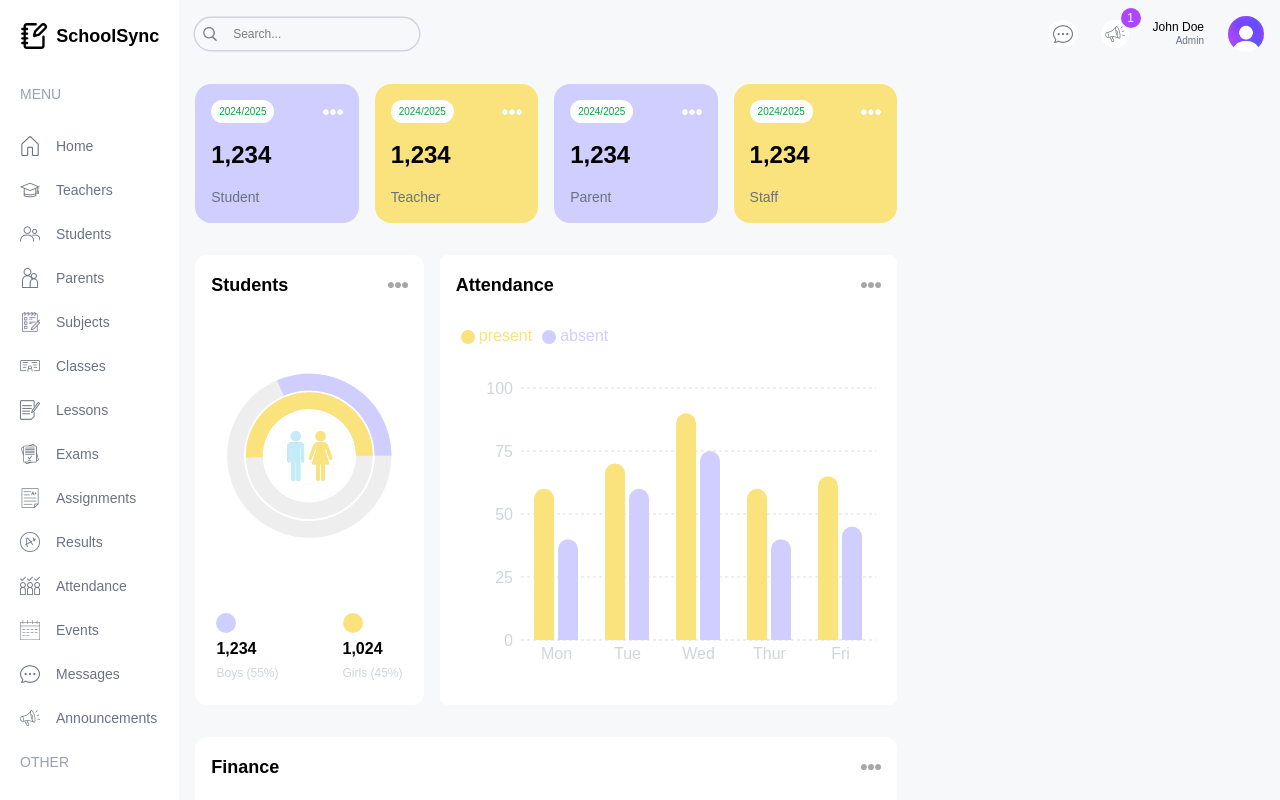
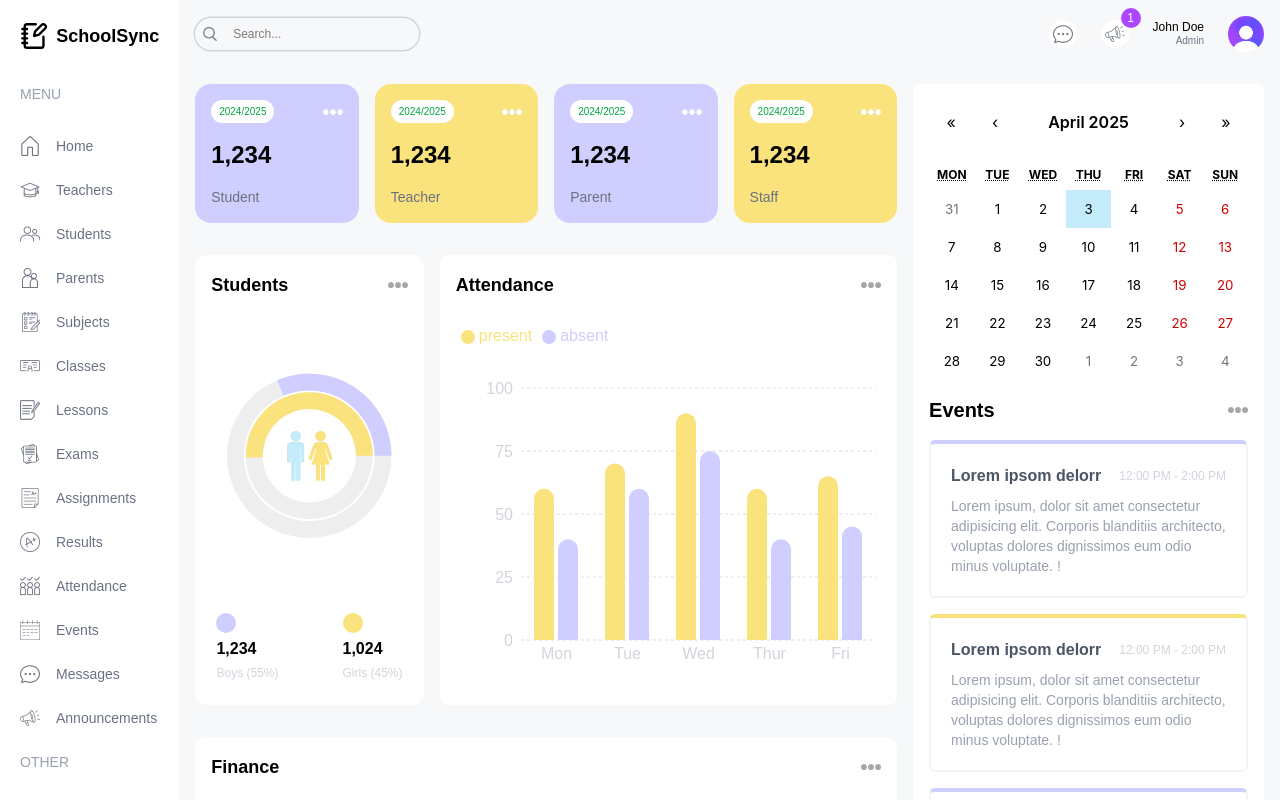
Before and after one commit to chibokaxavier/schoolsync, a Next.js app: page /admin in a window 1280 px wide. Shown: the top 800 px of the page. Built offline with nearby package versions, Linux system fonts and the light colour scheme; a web font is replaced by a local one.

Commit message:
calendar and events styling complete

```diff
--- a/app/admin/page.tsx
+++ b/app/admin/page.tsx
@@ -1,5 +1,6 @@
 import AttendanceChart from "@/components/AttendanceChart";
 import CountChart from "@/components/CountChart";
+import EventCalendar from "@/components/EventCalendar";
 import FinanceChart from "@/components/FinanceChart";
 import UserCard from "@/components/UserCard";
 import React from "react";
@@ -26,7 +27,9 @@
           <FinanceChart />
         </div>
       </div>
-      <div className="w-full lg:w-1/3"></div>
+      <div className="w-full lg:w-1/3">
+        <EventCalendar />{" "}
+      </div>
     </div>
   );
 };
--- a/app/globals.css
+++ b/app/globals.css
@@ -9,3 +9,18 @@
 body {
   font-family: var(--font-jamjuree, monospace) !important;
 }
+
+.react-calendar {
+  width: 100% !important;
+  border: none !important;
+  font-family: "Inter", sans-serif !important;
+}
+
+.react-calendar__navigation__label__labelText {
+  font-weight: 600;
+}
+
+.react-calendar__tile--active {
+  background-color: #c3ebfa !important ;
+  color: black !important;
+}
--- /dev/null
+++ b/components/EventCalendar.tsx
@@ -0,0 +1,62 @@
+"use client";
+import Image from "next/image";
+import { useState } from "react";
+import Calendar from "react-calendar";
+import "react-calendar/dist/Calendar.css";
+
+type ValuePiece = Date | null;
+
+type Value = ValuePiece | [ValuePiece, ValuePiece];
+
+const events = [
+  {
+    id: 1,
+    title: "Lorem ipsom delorr",
+    time: "12:00 PM - 2:00 PM",
+    description:
+      "     Lorem ipsum, dolor sit amet consectetur adipisicing elit. Corporis blanditiis architecto, voluptas dolores dignissimos eum odio minus voluptate. !",
+  },
+  {
+    id: 1,
+    title: "Lorem ipsom delorr",
+    time: "12:00 PM - 2:00 PM",
+    description:
+      "     Lorem ipsum, dolor sit amet consectetur adipisicing elit. Corporis blanditiis architecto, voluptas dolores dignissimos eum odio minus voluptate. !",
+  },
+  {
+    id: 1,
+    title: "Lorem ipsom delorr",
+    time: "12:00 PM - 2:00 PM",
+    description:
+      "     Lorem ipsum, dolor sit amet consectetur adipisicing elit. Corporis blanditiis architecto, voluptas dolores dignissimos eum odio minus voluptate. !",
+  },
+];
+
+const EventCalendar = () => {
+  const [value, onChange] = useState<Value>(new Date());
+  return (
+    <div className="bg-white p-4 rounded-md">
+      <Calendar className="react-calendar" onChange={onChange} value={value} />
+      <div className="flex justify-between items-center">
+        <h1 className="text-xl my-4 font-semibold">Events</h1>
+        <Image src="/moreDark.png" alt="" width={20} height={20} />
+      </div>
+      <div className="flex flex-col gap-4 ">
+        {events.map((event, i) => (
+          <div
+            className="p-5 rounded-md border-2 border-gray-100 border-t-4 odd:border-t-[#CFCEFF] even:border-t-[#FAE27C]"
+            key={event.id}
+          >
+            <div className="flex items-center justify-between">
+              <h1 className="font-semibold text-gray-600">{event.title}</h1>
+              <span className="text-gray-300  text-xs">{event.time}</span>
+            </div>
+            <p className="mt-2 text-gray-400 text-sm">{event.description}</p>
+          </div>
+        ))}
+      </div>
+    </div>
+  );
+};
+
+export default EventCalendar;
```
